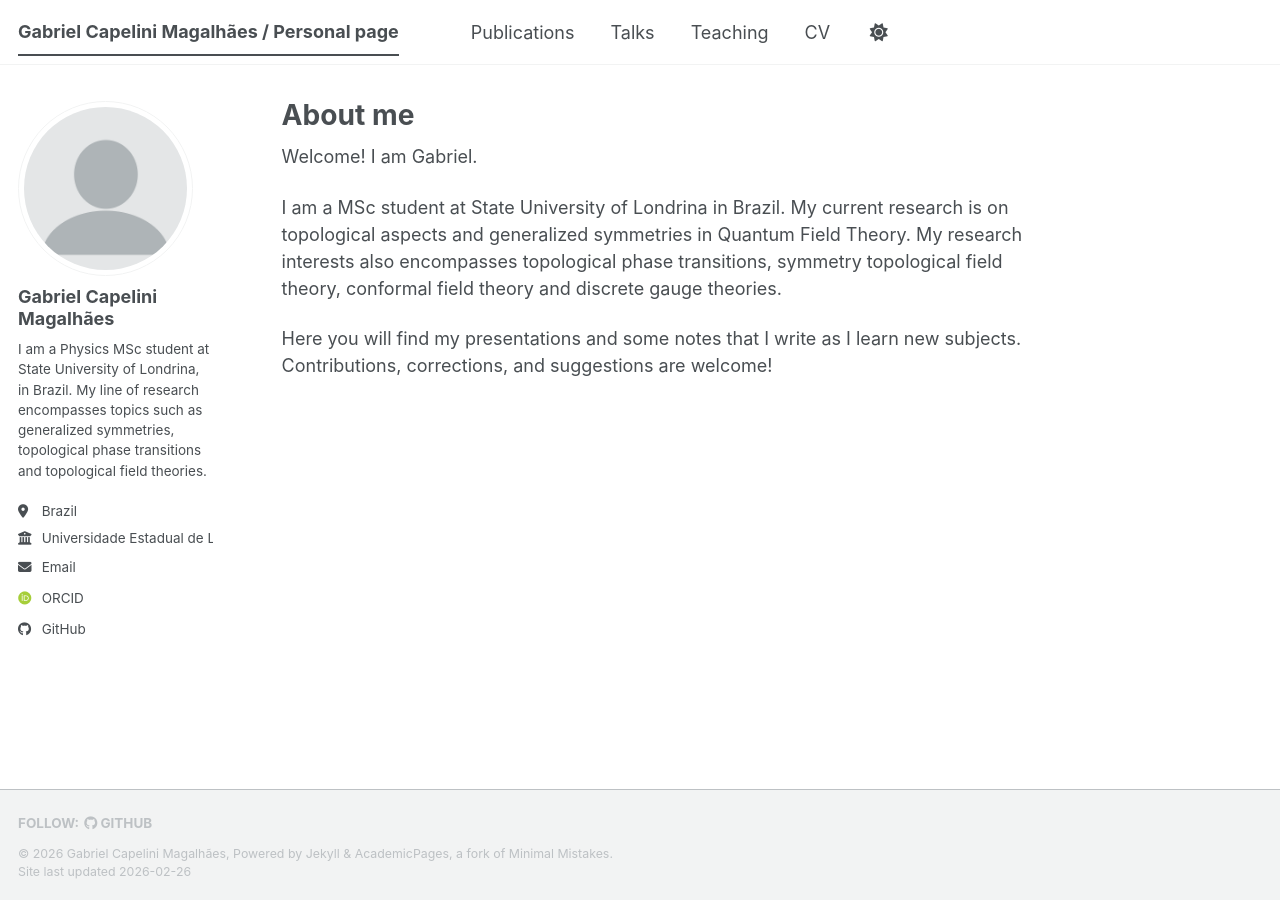
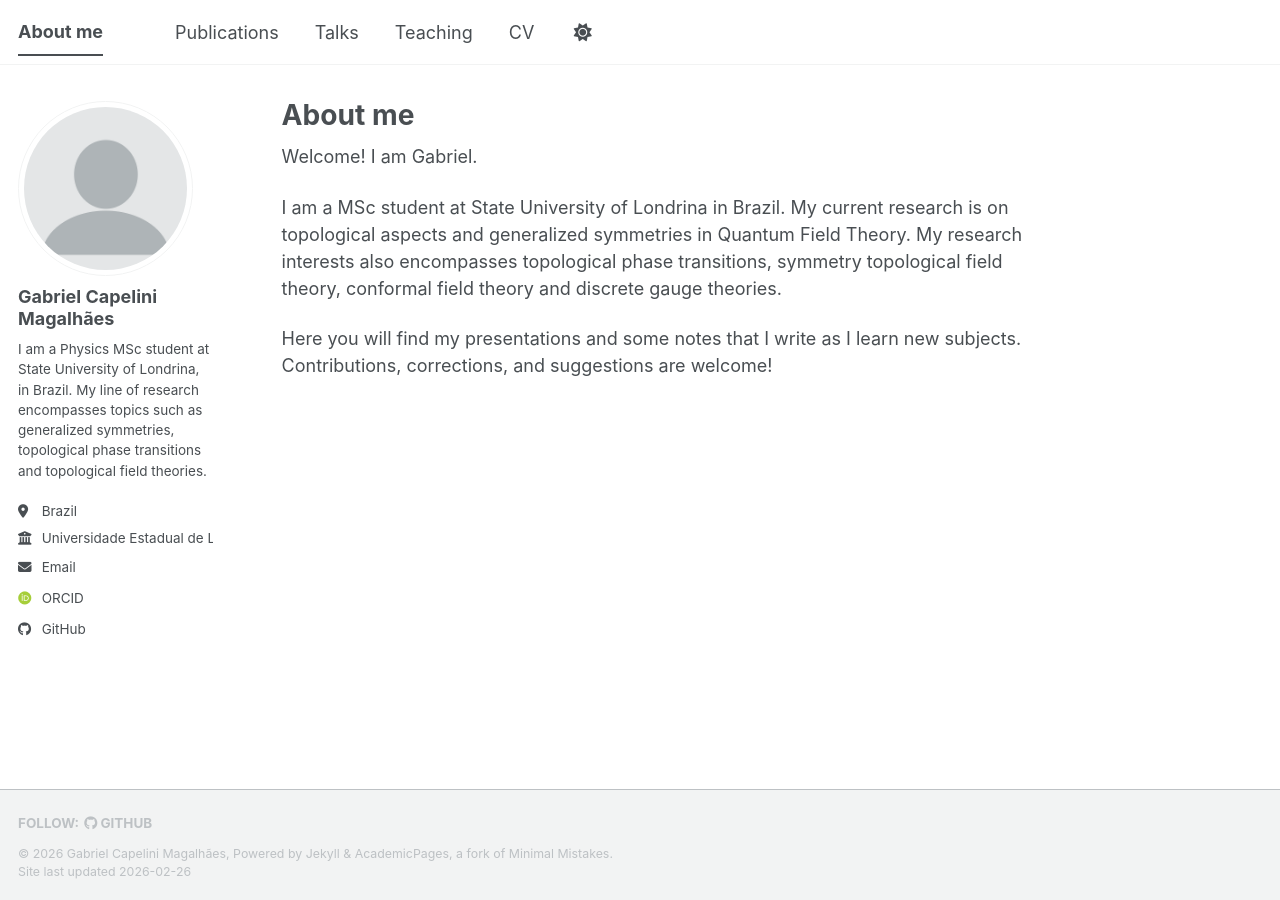
Before and after one commit to gabrielmglh/gabrielmglh.github.io, a Jekyll site: the page built from _pages/about.md, in a window 1280 px wide. Built offline with Jekyll 4.4.1, drawn with Linux system fonts in a browser that asks for light colours; some web fonts are replaced; a script bundle is joined from its source files by our own code; library files that are not in the unit come from our copies.

Commit message:
changes to about me

```diff
--- a/_config.yml
+++ b/_config.yml
@@ -9,7 +9,7 @@
 # Basic Site Settings
 locale                   : "en-US"
 site_theme               : "default" # The available themes options are "default", "air", "sunrise", "mint", "dirt" and "contrast"
-title                    : "Gabriel Capelini Magalhães / Personal page"
+title                    : "About me"
 title_separator          : "-"
 name                     : &name "Gabriel Capelini Magalhães"
 description              : &description "This is my personal academic page where you can find my cv, academic notes and other relevant information."   # Update this with a general description of your site, this is the default if not overridden by a page
```
